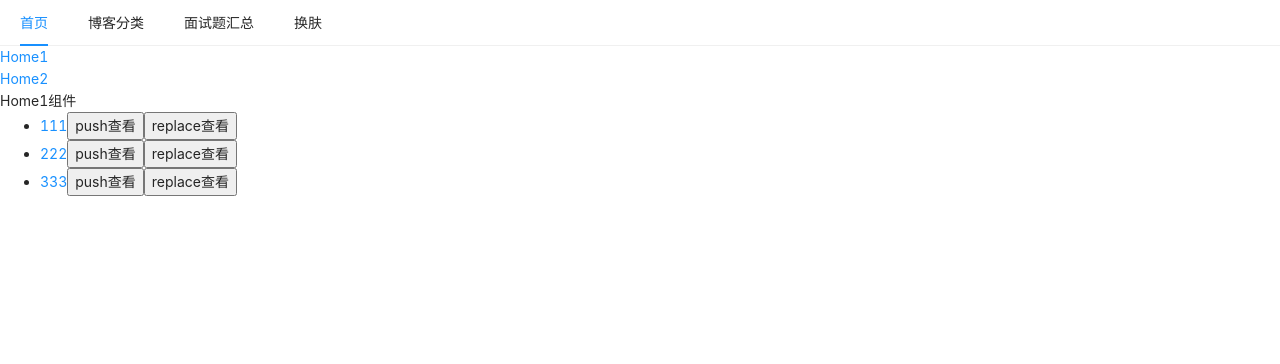
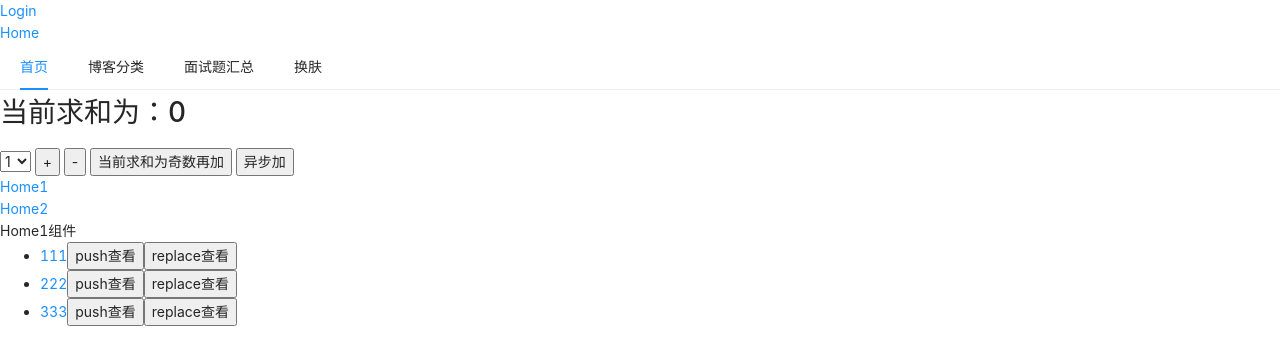
Before and after one commit to 1747573659/blog, a React app: page /home/home1 in a window 1280 px wide. Shown: the top 364 px of the page. Built offline with nearby package versions, Linux system fonts and the light colour scheme.

Commit message:
提交代码

```diff
--- a/src/App.tsx
+++ b/src/App.tsx
@@ -1,6 +1,6 @@
-import Login from '@/pages/login'
-import Home from '@/pages/home'
-// import MyNavLink from '@/components/myNavLink'
+import Login from '@/pages/Login'
+import Home from '@/pages/Home'
+import MyNavLink from '@/components/myNavLink'
 import './App.css'
 import { Route, Switch, Redirect } from 'react-router-dom'
 
@@ -8,8 +8,8 @@ import { Route, Switch, Redirect } from 'react-router-dom'
 function App() {
   return (
     <div className="App">
-      {/* <MyNavLink to="/login">Login</MyNavLink>
-      <MyNavLink to="/home">Home</MyNavLink> */}
+      <MyNavLink to="/login">Login</MyNavLink>
+      <MyNavLink to="/home">Home</MyNavLink>
       <Switch>
         <Route path="/login" component={Login}/>
         <Route path="/home" component={Home}/>
--- /dev/null
+++ b/src/components/Count/Count.tsx
@@ -0,0 +1,43 @@
+import { useRef, useState } from "react"
+
+const Count = function () {
+  const selectedNumber = useRef<HTMLSelectElement>(null)
+
+  const [count, setCount] = useState(0)
+
+  const increment = () => {
+    const { value }:any = selectedNumber.current
+    setCount(count + Number(value))
+  }
+  const decrement = () => {
+    const { value }:any = selectedNumber.current
+    setCount(count - Number(value))
+  }
+  const incrementOfOdd = () => {
+    const { value }:any = selectedNumber.current
+    let add = count + Number(value)
+    if (add%2) {
+      setCount(add)
+    }
+  }
+  const incrementAsync = () => {
+    const { value }:any = selectedNumber.current
+    setTimeout(() => setCount(count + Number(value)), 1000)
+  }
+  return (
+    <div>
+      <h1>当前求和为：{count}</h1>
+      <select ref={selectedNumber}>
+        <option value={1}>1</option>
+        <option value={2}>2</option>
+        <option value={3}>3</option>
+      </select>&nbsp;
+      <button onClick={increment}>+</button>&nbsp;
+      <button onClick={decrement}>-</button>&nbsp;
+      <button onClick={incrementOfOdd}>当前求和为奇数再加</button>&nbsp;
+      <button onClick={incrementAsync}>异步加</button>&nbsp;
+    </div>
+  )
+}
+
+export default Count
--- a/src/pages/home/home1/index.tsx
+++ b/src/pages/home/home1/index.tsx
@@ -1,4 +1,4 @@
-import HomeContent from './homeContent'
+import HomeContent from './homeContent/index'
 
 import { Link, Route } from 'react-router-dom'
 
@@ -9,13 +9,13 @@ export default function home1(props:any) {
     { id: 3, title: '333'}
   ]
 
-  const replaceShow = ({ id, title }) => {
+  const replaceShow = ({ id, title }:any) => {
     // props.history.replace(`/home/home1/homeContent/${id}/${title}`)
     // props.history.replace(`/home/home1/homeContent/?id=${id}&title=${title}`)
     props.history.replace(`/home/home1/homeContent`, {id, title})
   }
 
-  const pushShow = ({ id,title }) => {
+  const pushShow = ({ id,title }:any) => {
     // props.history.push(`/home/home1/homeContent/${id}/${title}`)
     // props.history.push(`/home/home1/homeContent/?id=${id}&title=${title}`)
     props.history.push(`/home/home1/homeContent`, {id, title})
--- a/src/pages/home/index.tsx
+++ b/src/pages/home/index.tsx
@@ -1,13 +1,16 @@
 import MyNavLink from '@/components/myNavLink'
 import Header from '../../components/header'
-import Home1 from '@/pages/home/home1'
-import Home2 from '@/pages/home/home2'
+import Home1 from '@/pages/Home/home1'
+import Home2 from '@/pages/Home/home2'
+import Count from '../../components/Count/Count'
+
 import { Route, Switch, Redirect } from 'react-router-dom'
 
 function Home() {
   return (
     <div className="App">
       <Header />
+      <Count/>
       <MyNavLink to="/home/home1">Home1</MyNavLink>
       <MyNavLink to="/home/home2">Home2</MyNavLink>
       <Switch>
```
